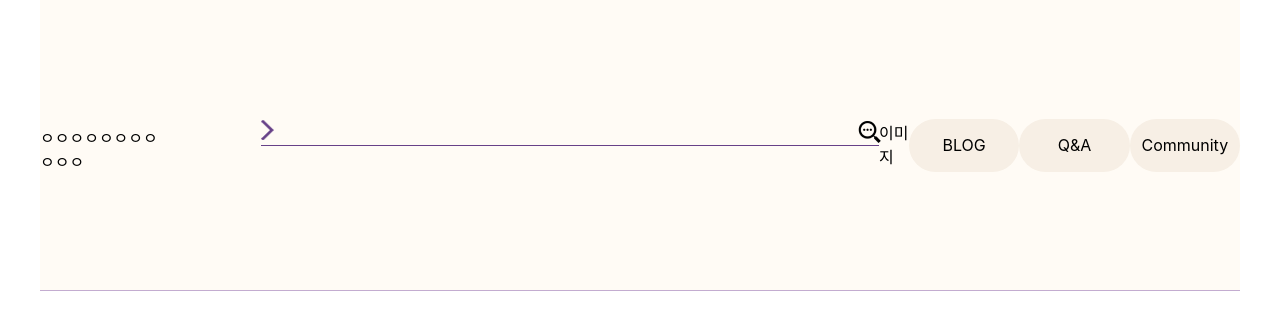
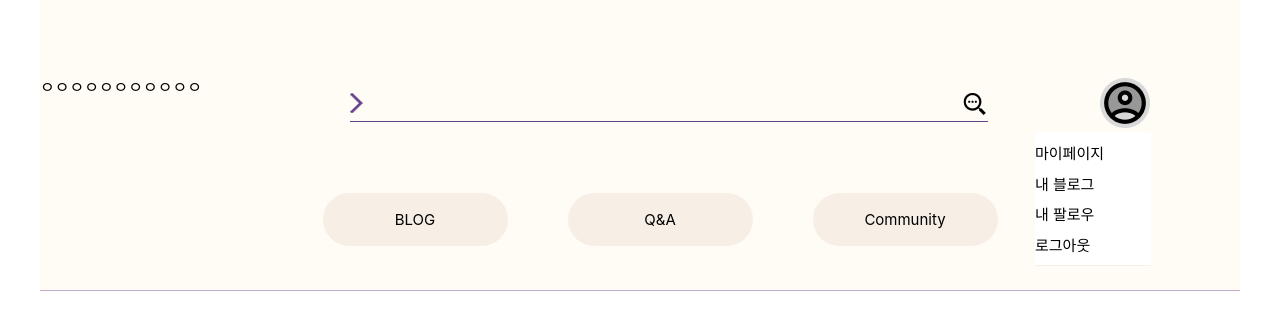
Before and after one commit to Hyangyoun/StudyCode_front, a React (Create React App) app: page / in a window 1280 px wide. Shown: the top 330 px of the page. Built offline with nearby package versions, Linux system fonts and the light colour scheme.

Commit message:
10/05 기능 미완
기능 하는중

```diff
--- a/src/Main/Header.jsx
+++ b/src/Main/Header.jsx
@@ -1,21 +1,36 @@
-import React from "react";
+import React, { useState } from "react";
 import styled from "styled-components"
 
 function Header(props) {
+    const [search,setSearch] = useState([]);
+    const [tooltip,setTooltip] = useState(true);
+    console.log(tooltip)
     return(
     <div>
                 <Head>
-                    <div className="logo">ㅇㅇㅇㅇㅇㅇㅇㅇㅇㅇㅇ</div>
+                <div className="logo">ㅇㅇㅇㅇㅇㅇㅇㅇㅇㅇㅇ</div>
                         <div className="searchForm">
                             <img className="searchLeft" src="./image/icon/icon_search.png" alt="123" />
                             <input type="text" />
                             <img className="searchRight" src="./image/icon/icon_searchright.png" alt="12"/>
                         </div>
-                <div className="myImg">이미지</div>
-                        <div className="navBtn">BLOG</div>
-                        <div className="navBtn">Q&A</div>
-                        <div className="navBtn">Community</div>
+                    <div>
+                    <img className="myImg" src="./image/icon/profile.png"
+                    alt="123"
+                    onClick={() => {setTooltip((t) => !t)}}/>
+                    <ul className="tooltips" hidden={tooltip}>
+                        <li>마이페이지</li>
+                        <li>내 블로그</li>
+                        <li>내 팔로우</li>
+                        <li>로그아웃</li>
+                    </ul>
+                    </div>
                 </Head>
+                <HBtn>
+                    <li className="navBtn">BLOG</li>
+                    <li className="navBtn">Q&A</li>
+                    <li className="navBtn">Community</li>
+                </HBtn>
     </div>
     )
 }
@@ -23,55 +38,99 @@ function Header(props) {
 
 const Head = styled.div`
     background-color: #FFFBF5;
-    width: 1200px;height: 290px;
+    width: 1200px;height: 149px;
+    display:flex;
+    align-items: center;
+    justify-content: space-between;
+    margin:auto;
+.logo{
+    width: 198px;height:41px;
+    position: relative;
+    margin-top:40px;
+    cursor: pointer;
+
+}
+.searchForm{
+    margin-top:40px;
+    position: relative;
     display: flex;
     align-items: center;
-    margin: auto;
-    position: relative;
-    border-bottom :1px solid #C3ACD0 ;
-    border-width: 0 0 1px 0;
-.logo{
-    width: 198px;height:41px;
-    margin-right: 103px;
-    display: inline-block;
-}
-.searchForm{
-    bottom: 25px;
-    position: relative;
+
     &>input{
         width: 598px; height: 38px;
         border-bottom :1px solid #674188 ;
         border-width: 0 0 1px 0;
-        padding: 15px 0 0 20px;
+        padding: 15px 20px 0 20px;
+        margin: 10px;
+        font-size: 15px;
         outline: none;
         background-color:  #FFFBF5;
     }
     &>.searchLeft{
-        position: relative;
-        top:52px;
+        position: absolute;
         margin: auto;
         object-fit: cover;
+        top: 35px;
+        left: 10px;
     }
     &>.searchRight{
-        position: relative;
+        position: absolute;
         object-fit: cover;
-        left: 597px;
-        bottom :25px ;
+        top: 35px;
+        right: 12px;
+        cursor: pointer;
     }
 }
 .myImg{
     width: 50px; height: 50px;
+    position: relative;
+    margin-right: 90px;
+    margin-top:210px;
+    cursor: pointer;
 }
+.tooltips{
+    list-style: none;
+    border-bottom :1px solid #F7EFE5 ;
+    background-color: #ffff;
+    margin-top: 0px;
+    width: 116px; height: 133px;
+    display: flex;
+    position: relative;
+    right: 65px;
+    padding: 0;
+    flex-direction: column;
+    justify-content: space-evenly;
+    font-size: 15px;
+    cursor: pointer;
+    li:hover{
+        background-color: #C3ACD0;
+    }
+}
+`
+
+const HBtn = styled.ul`
+    font-size: 15px;
+    list-style: none;
+    background-color: #FFFBF5;
+    width: 1160px;height: 141px;
+    display:flex;
+    align-items: center;
+    justify-content: center;
+    margin: auto;
+    border-bottom :1px solid #C3ACD0 ;
+    border-width: 0 0 1px 0;
+
 .navBtn{
     width: 185px; height:53px;
     background-color: #F7EFE5;
     border-width: 0px;
     border-radius: 50px;
-    display: flex;
+    margin: 0 30px;
+    display:flex;
+    align-items: center;
     justify-content: center;
-    align-items: center;
+    cursor: pointer;
+}
+`
 
-}
-
-`
 export default Header
```
Also changed, not shown: public/image/icon/profile.png (added).
